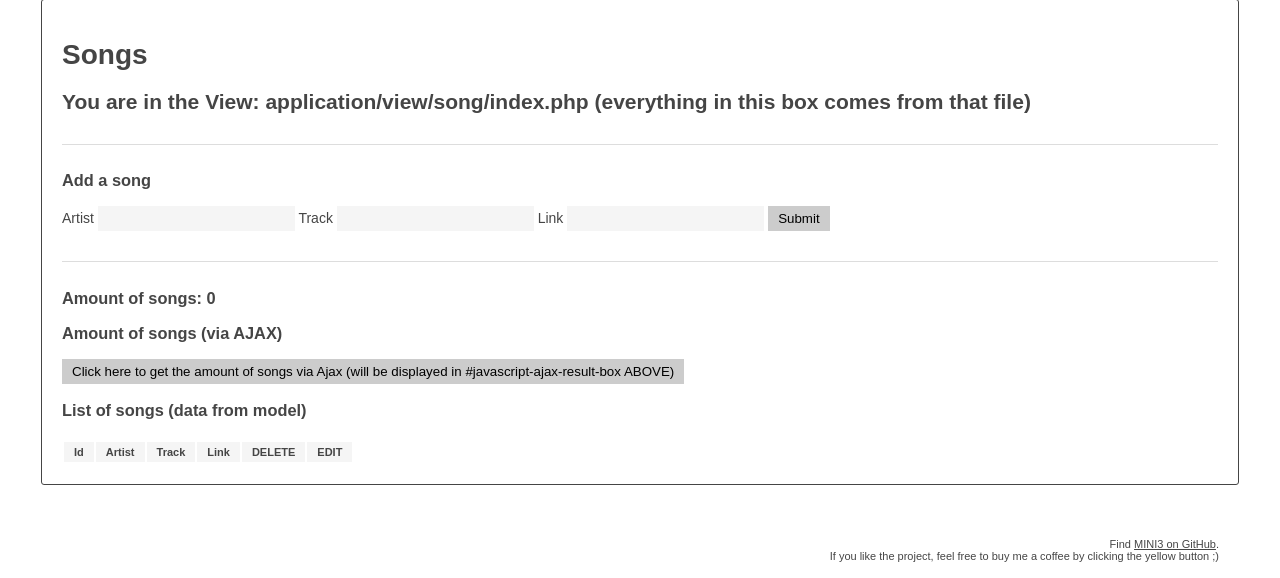
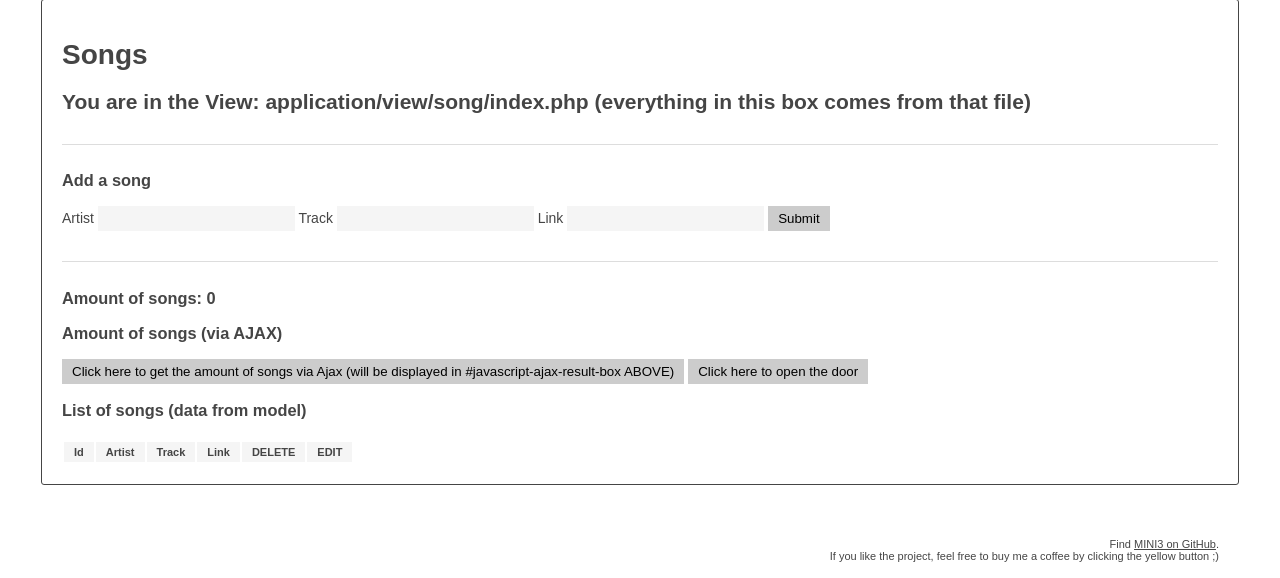
Before and after one commit to J4VJ4R/core-php, a PHP site: page /songs in a window 1280 px wide. Shown: the part 306-884 px from the top of the page. Run offline with PHP 8.4, Linux system fonts and the light colour scheme; data that the repository does not hold is empty.

Commit message:
examples with ajax

```diff
--- a/application/Controller/SongsController.php
+++ b/application/Controller/SongsController.php
@@ -163,5 +163,17 @@ class SongsController
         // simply echo out something. A supersimple API would be possible by echoing JSON here
         echo $amount_of_songs;
     }
+    /**
+     * AJAX-ACTION: ajaxGetStats
+     * TODO documentation
+     */
+    public function door()
+    {
+        // Instance new Model (Song)
+        // $Song = new Song();
+        // $amount_of_songs = $Song->getAmountOfSongs();
 
+        // simply echo out something. A supersimple API would be possible by echoing JSON here
+        echo "Port is open";
+    }
 }
--- a/application/view/songs/index.php
+++ b/application/view/songs/index.php
@@ -19,8 +19,10 @@
         <h3>Amount of songs: <?php echo $amount_of_songs; ?></h3>
         <h3>Amount of songs (via AJAX)</h3>
         <div id="javascript-ajax-result-box"></div>
+        <div id="javascript-ajax-result-door"></div>
         <div>
             <button id="javascript-ajax-button">Click here to get the amount of songs via Ajax (will be displayed in #javascript-ajax-result-box ABOVE)</button>
+            <button id="javascript-door-button">Click here to open the door</button>
         </div>
         <h3>List of songs (data from model)</h3>
         <table>
--- a/public/js/application.js
+++ b/public/js/application.js
@@ -21,7 +21,7 @@ $(function() {
 
             // send an ajax-request to this URL: current-server.com/songs/ajaxGetStats
             // "url" is defined in views/_templates/footer.php
-            $.ajax(url + "/computers/ajaxGetStats")
+            $.ajax(url + "/songs/ajaxGetStats")
                 .done(function(result) {
                     // this will be executed if the ajax-call was successful
                     // here we get the feedback from the ajax-call (result) and show it in #javascript-ajax-result-box
@@ -35,5 +35,14 @@ $(function() {
                 });
         });
     }
+    if ($('#javascript-door-button').length !== 0){
+        $('#javascript-door-button').on('click', function(){
+            $.ajax(url + "/songs/door")
+            .done(function(result){
+                $('#javascript-ajax-result-door').html(result);
+            });
+        })
+    }
+
 
 });
```
